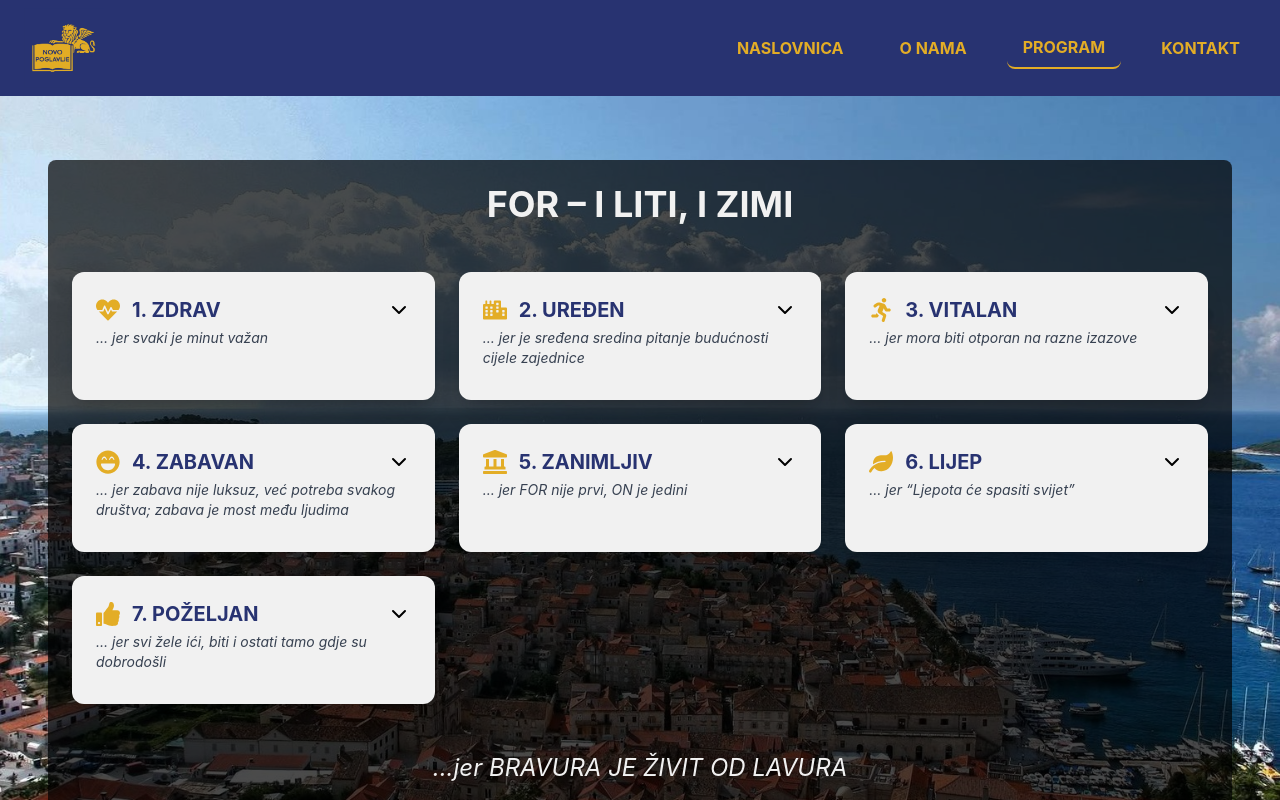
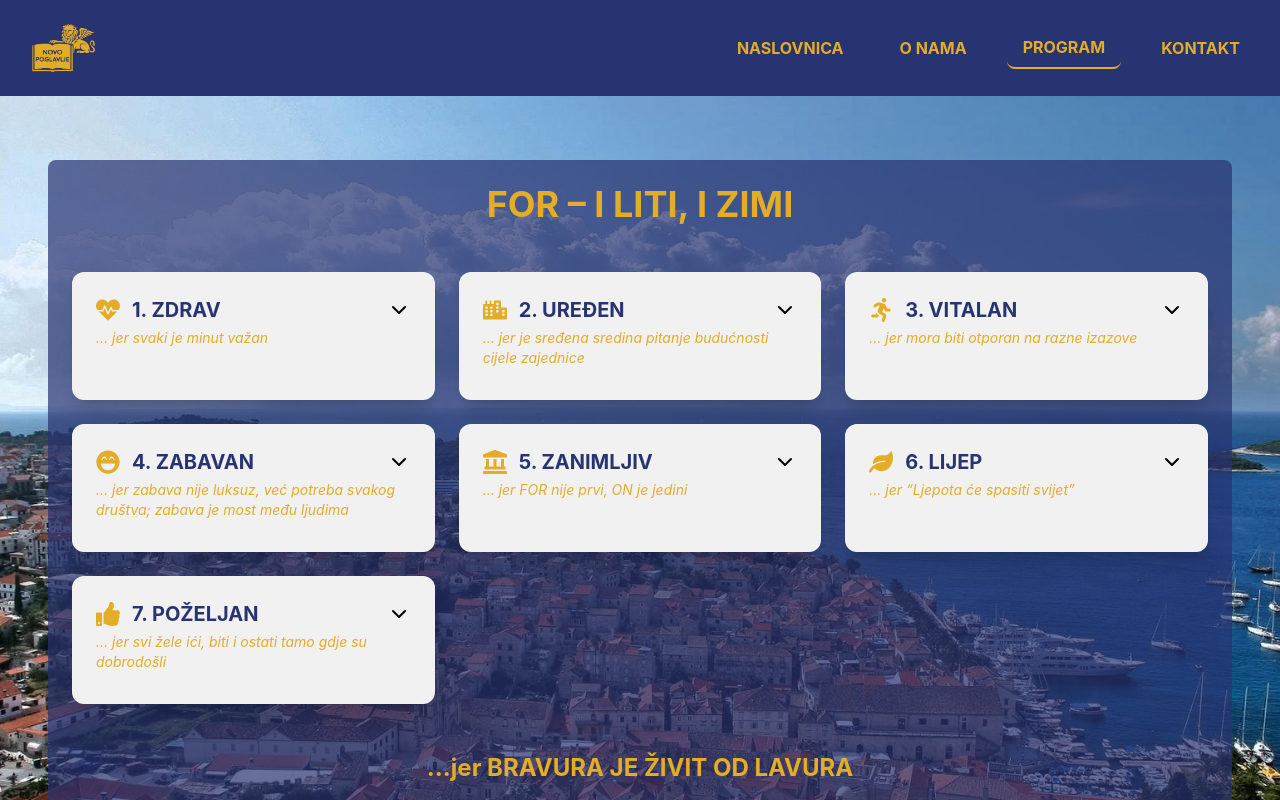
Before and after one commit to estrin00/novoPoglavlje, a React (Create React App) app in the folder novop/: page /program in a window 1280 px wide. Shown: the top 800 px of the page. Built offline with nearby package versions, Linux system fonts and the light colour scheme.

Commit message:
program edited

```diff
--- a/novop/src/components/Program.js
+++ b/novop/src/components/Program.js
@@ -151,11 +151,11 @@ const Program = () => {
 
   return (
     <div
-      className="bg-cover bg-center bg-fixed py-16 px-4 sm:px-6 lg:px-12 text-white"
+      className="bg-cover bg-center bg-fixed bg-opacity-55 py-16 px-4 sm:px-6 lg:px-12 text-yellow"
       style={{ backgroundImage: `url(${heroImage})` }}
     >
-      <div className="bg-black bg-opacity-70 p-6 rounded-lg">
-        <h2 className="text-3xl sm:text-4xl font-bold text-center mb-12 text-yellow-400">
+      <div className="bg-blue bg-opacity-70 p-6 rounded-lg">
+        <h2 className="text-3xl sm:text-4xl font-bold font-inter text-center mb-12 text-yellow-400">
           FOR – I LITI, I ZIMI
         </h2>
 
@@ -181,7 +181,7 @@ const Program = () => {
                     {isOpen ? <FiChevronUp /> : <FiChevronDown />}
                   </div>
                 </div>
-                <p className="italic text-sm text-gray-700 mb-2 mt-1">
+                <p className="italic text-sm text-yellow font-inter mb-2 mt-1">
                   {section.subtitle}
                 </p>
 
@@ -190,7 +190,7 @@ const Program = () => {
                     isOpen ? "max-h-[2000px] mt-3" : "max-h-0"
                   }`}
                 >
-                  <ul className="list-disc list-inside text-sm space-y-2 text-gray-800">
+                  <ul className="list-disc list-inside text-sm space-y-2 text-blue font-inter">
                     {section.bullets.map((item, idx) => (
                       <li key={idx}>{item}</li>
                     ))}
@@ -201,7 +201,7 @@ const Program = () => {
           })}
         </div>
 
-        <p className="text-center text-yellow-300 mt-12 text-xl sm:text-2xl italic">
+        <p className="text-center text-yellow-300 font-bold font-inter mt-12 text-xl sm:text-2xl">
           ...jer BRAVURA JE ŽIVIT OD LAVURA
         </p>
       </div>
```
